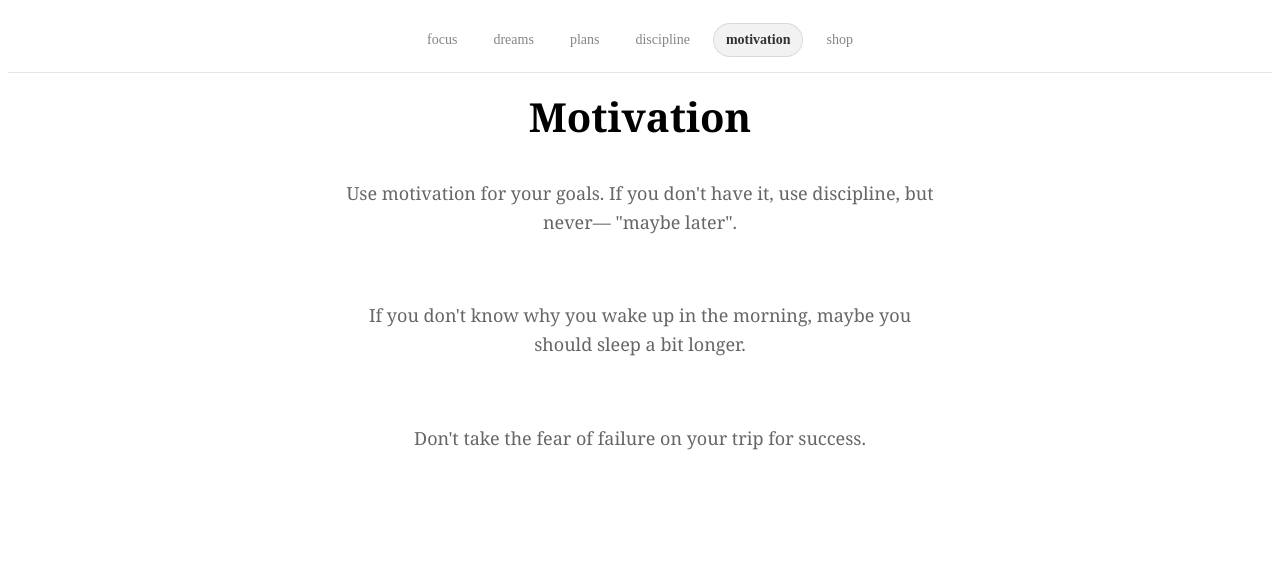
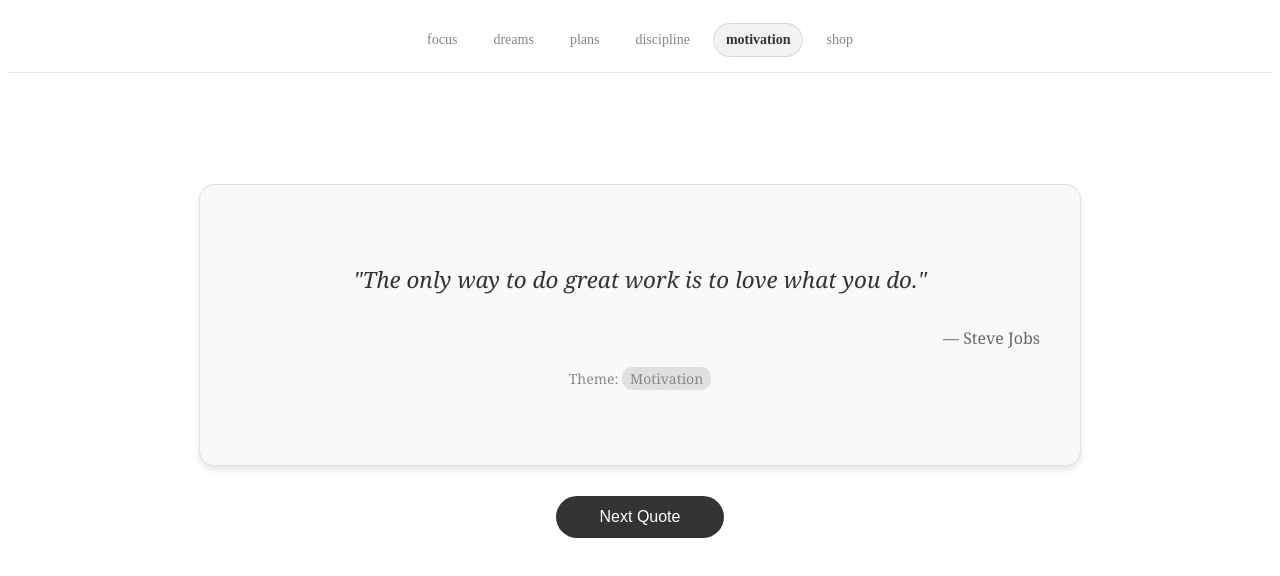
Before and after one commit to maxerfodimo/maxerfodimo, a Next.js app: page /motivation in a window 1280 px wide. Shown: the top 576 px of the page. Built offline with nearby package versions, Linux system fonts and the light colour scheme.

Commit message:
add hook

```diff
--- a/app/motivation/page.tsx
+++ b/app/motivation/page.tsx
@@ -1,7 +1,35 @@
-import React from "react";
+'use client';
+
+import React from 'react';
 import ClientNavigation from "../../components/ClientNavigation";
+import QuoteCard from "../../components/QuoteCard";
+import { useGetRandomQuoteByTheme } from "../../hooks/useGetRandomQuoteByTheme";
+
+interface Quote {
+  _id: string;
+  text: string;
+  author?: string;
+  theme: string;
+  createdAt: string;
+  updatedAt: string;
+}
 
 export default function MotivationPage() {
+  // Hardcoded default quote for motivation
+  const defaultQuote: Quote = {
+    _id: 'default-motivation',
+    text: 'The only way to do great work is to love what you do.',
+    author: 'Steve Jobs',
+    theme: 'motivation',
+    createdAt: new Date().toISOString(),
+    updatedAt: new Date().toISOString()
+  };
+
+  const { quote, loading, error, fetchRandomQuote } = useGetRandomQuoteByTheme({
+    theme: 'motivation',
+    defaultQuote
+  });
+
   return (
     <>
       <ClientNavigation />
@@ -12,45 +40,16 @@ export default function MotivationPage() {
           alignItems: "center",
           flexDirection: "column",
           fontFamily: "Georgia",
-          padding: "20px",
+          padding: "8px",
+          minHeight: "70vh"
         }}
       >
-
-      <div
-        style={{
-          display: "flex",
-          justifyContent: "center",
-          alignItems: "center",
-          flexDirection: "column",
-          fontSize: "24px",
-          gap: "20px",
-          padding: "0 8px",
-          textAlign: "center",
-        }}
-      >
-        <h1 style={{
-          textAlign: "center",
-          fontSize: "clamp(2rem, 5vw, 2.5rem)",
-          lineHeight: "1.2",
-          margin: "0",
-          padding: "0 10px"
-        }}>
-          Motivation
-        </h1>
-
-        <div style={{
-          maxWidth: "600px",
-          fontSize: "18px",
-          lineHeight: "1.6",
-          color: "#666"
-        }}>
-          <p>Use motivation for your goals. If you don't have it, use discipline, but never— "maybe later".</p>
-        <br />
-        <p>If you don't know why you wake up in the morning, maybe you should sleep a bit longer.</p>
-        <br />
-        <p>Don't take the fear of failure on your trip for success.</p>
-        </div>
-      </div>
+        <QuoteCard
+          quote={quote}
+          loading={loading}
+          error={error}
+          onNextQuote={fetchRandomQuote}
+        />
       </div>
     </>
   );
--- /dev/null
+++ b/hooks/useGetRandomQuoteByTheme.ts
@@ -0,0 +1,59 @@
+import { useState, useCallback } from 'react';
+
+interface Quote {
+  _id: string;
+  text: string;
+  author?: string;
+  theme: string;
+  createdAt: string;
+  updatedAt: string;
+}
+
+interface UseGetRandomQuoteByThemeProps {
+  theme: string;
+  defaultQuote: Quote;
+}
+
+interface UseGetRandomQuoteByThemeReturn {
+  quote: Quote;
+  loading: boolean;
+  error: string | null;
+  fetchRandomQuote: () => Promise<void>;
+}
+
+export function useGetRandomQuoteByTheme({
+  theme,
+  defaultQuote
+}: UseGetRandomQuoteByThemeProps): UseGetRandomQuoteByThemeReturn {
+  const [quote, setQuote] = useState<Quote>(defaultQuote);
+  const [loading, setLoading] = useState(false);
+  const [error, setError] = useState<string | null>(null);
+
+  const fetchRandomQuote = useCallback(async () => {
+    setLoading(true);
+    setError(null);
+
+    try {
+      const response = await fetch(`/api/quotes/random?theme=${theme}`);
+      const data = await response.json();
+
+      if (data.success) {
+        setQuote(data.data);
+      } else {
+        setError(data.error || 'Failed to fetch quote');
+      }
+    } catch (err) {
+      setError('Failed to fetch quote');
+      console.error('Error fetching quote:', err);
+    } finally {
+      setLoading(false);
+    }
+  }, [theme]);
+
+  return {
+    quote,
+    loading,
+    error,
+    fetchRandomQuote
+  };
+}
```
Also changed, not shown: app/discipline/page.tsx (+37 -34 lines), app/dreams/page.tsx (+6 -25 lines), app/page.tsx (+6 -25 lines), app/plans/page.tsx (+37 -34 lines).
